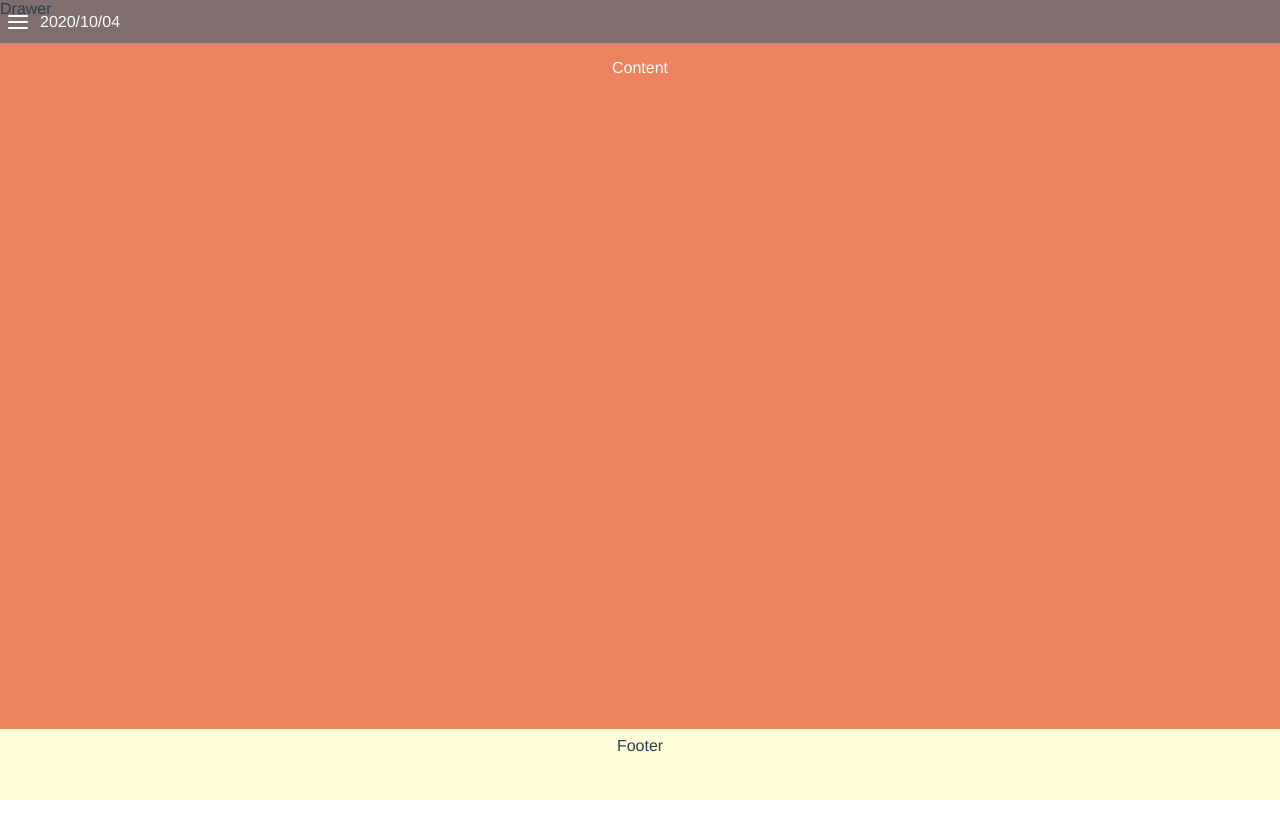
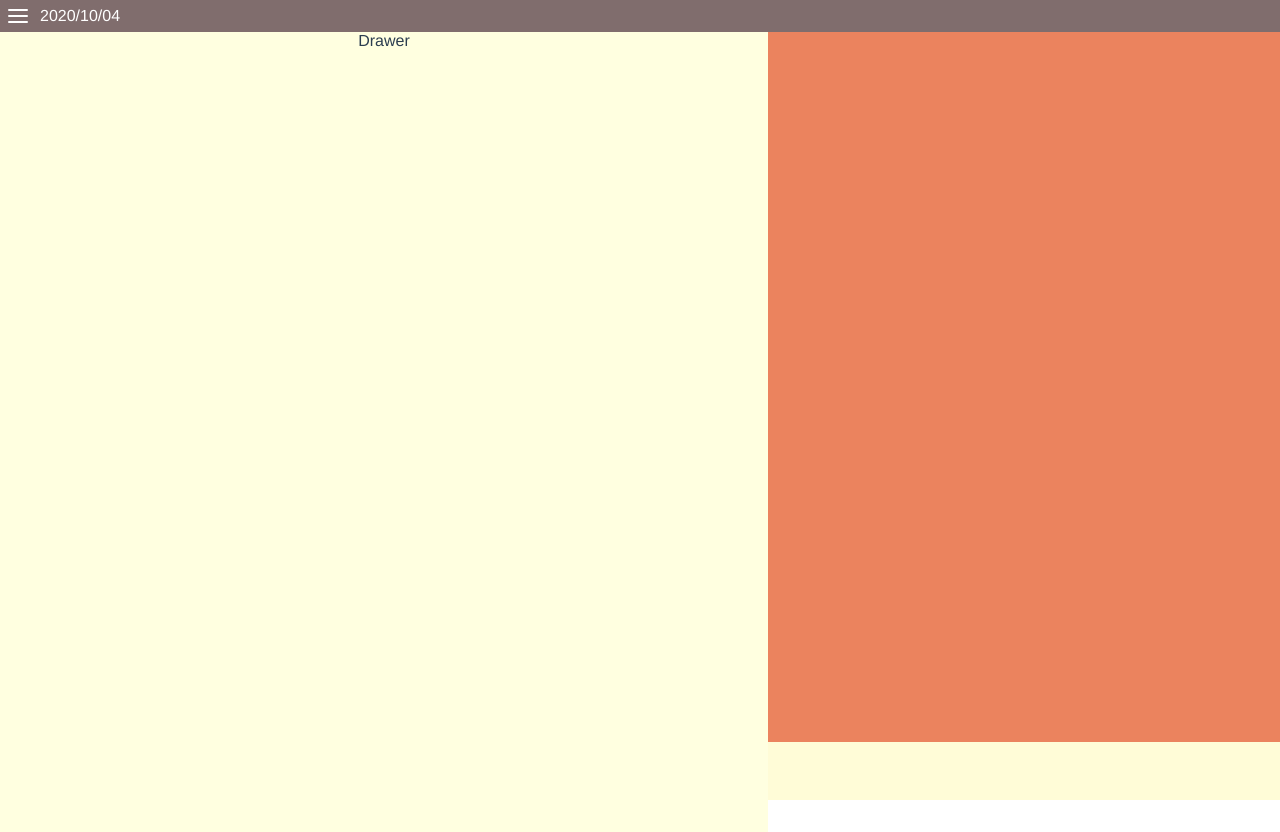
Before and after one commit to rt-cff/expense-logger, a Vue app: page / in a window 1280 px wide. Both pictures are taken after a click on the icon 18 px from the left and 21 px from the top of the page. Before the commit the page ends 800 px from the top, so only its background shows below. Built offline with nearby package versions, Linux system fonts and the light colour scheme.

Commit message:
feat(drawer): hide drawer when touch outside drawer & style drawer

```diff
--- a/src/components/the-container.vue
+++ b/src/components/the-container.vue
@@ -5,7 +5,7 @@
     <Content :shiftDate="shiftDate"/>
     <Footer />
   </div>
-  <Drawer v-if="state.showDrawer"/>
+  <Drawer v-if="state.showDrawer" :toggleDrawer="toggleDrawer"/>
 </div>
 </template>
 
@@ -29,7 +29,6 @@ export default {
     const { state, toggleDrawer, shiftDate } = useState()
 
     provide('date', toRef(state, 'date'))
-    //provide('shiftDate', shiftDate)
 
     return {
       state,
--- a/src/components/the-drawer.vue
+++ b/src/components/the-drawer.vue
@@ -1,6 +1,8 @@
 <template>
-  <div class="drawer-container">
-    Drawer
+  <div class="drawer-container" @click="toggleDrawer">
+    <div class="drawer-content" @click.stop="">
+      Drawer
+    </div>
   </div>
 </template>
 
@@ -8,7 +10,11 @@
 
 export default {
   name: 'Drawer',
+  props: {
+    toggleDrawer: Function
+  },
   setup() {
+
   }
 }
 </script>
@@ -18,5 +24,14 @@ export default {
   position: absolute;
   top: 0px;
   left: 0px;
+  width: 100vw;
+  margin-top: 2em;
+}
+
+.drawer-content {
+  z-index: 999;
+  width: 60vw;
+  height: 100vh;
+  background: lightyellow;
 }
 </style>
--- a/src/index.css
+++ b/src/index.css
@@ -9,3 +9,7 @@
 body {
   margin: 0px;
 }
+
+div {
+  box-sizing: border-box;
+}
```
